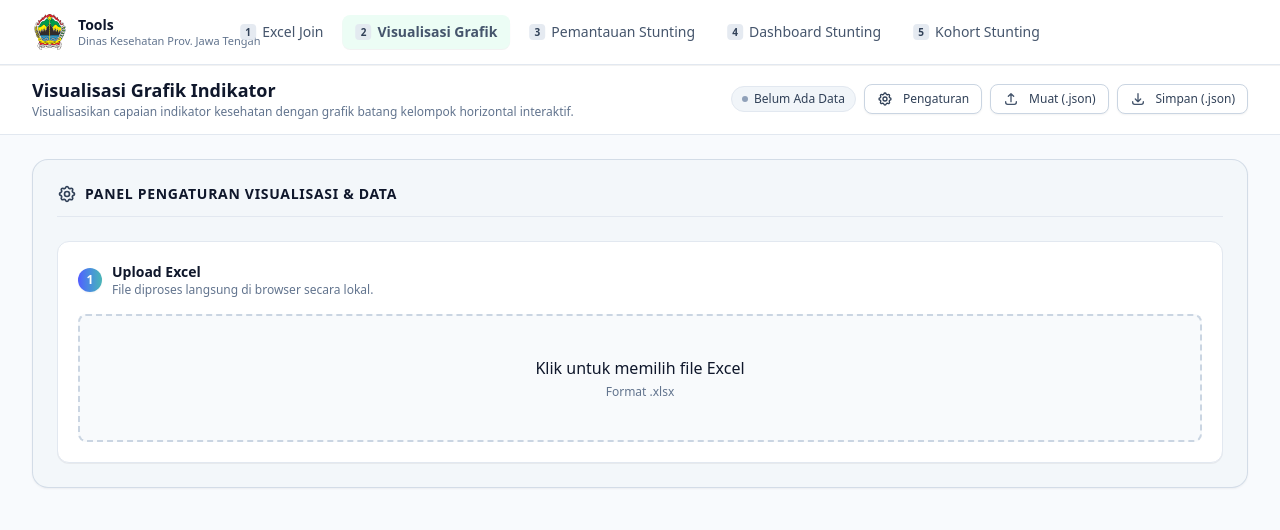
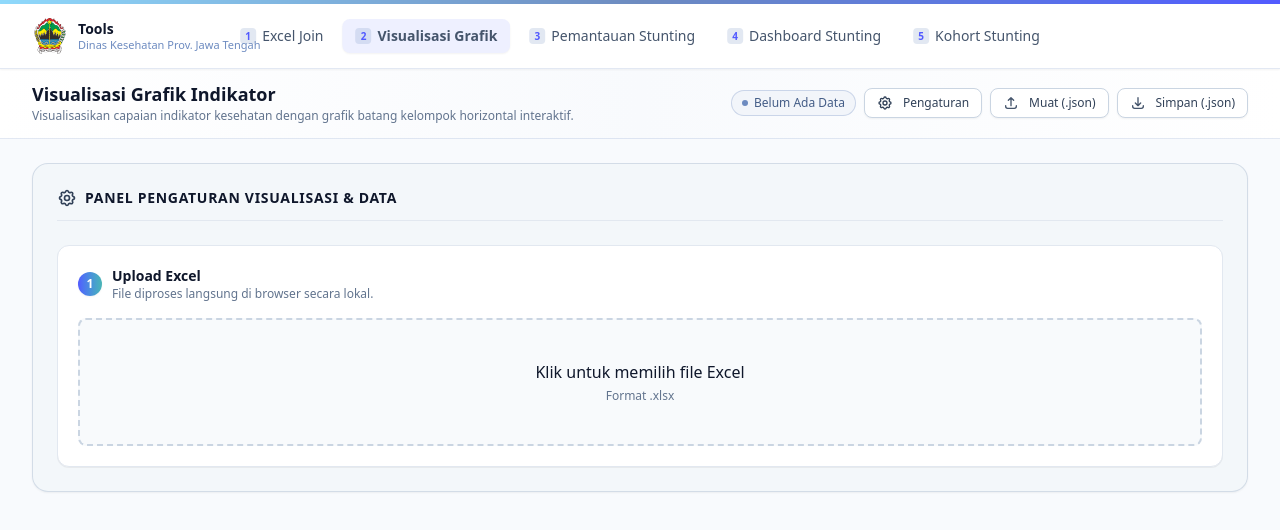
Before and after one commit to pratamabintang/prevalence, an Angular app: page /chart in a window 1280 px wide. Shown: the top 530 px of the page. Built offline with nearby package versions, Linux system fonts and the light colour scheme.

Commit message:
style(ui): update shared UI primitives, navigation, and brand palette
- Refine shared UI components: Badge, Button, Card, Navbar, and PageHeader.
- Add subtle brand typography, gradients, and shadow utilities.
- Add spreadsheet snapshot for joined export testing.

```diff
--- a/src/app/shared/ui/badge/badge.component.ts
+++ b/src/app/shared/ui/badge/badge.component.ts
@@ -24,17 +24,17 @@ export class UiBadgeComponent {
   dotClass = computed(() => {
     switch (this.variant()) {
       case 'emerald':
-        return 'bg-emerald-500';
+        return 'bg-[#4AB5B5]';
       case 'amber':
         return 'bg-amber-500';
       case 'rose':
         return 'bg-rose-500';
       case 'blue':
-        return 'bg-blue-500';
+        return 'bg-[#4AB5B5]';
       case 'purple':
-        return 'bg-purple-500';
+        return 'bg-[#525AFF]';
       default:
-        return 'bg-slate-400';
+        return 'bg-[#6D8BC0]';
     }
   });
 
@@ -46,7 +46,7 @@ export class UiBadgeComponent {
     let variantClass = '';
     switch (this.variant()) {
       case 'emerald':
-        variantClass = 'bg-emerald-50 text-emerald-800 border border-emerald-200';
+        variantClass = 'bg-emerald-50 text-teal-800 border border-[#4AB5B5]/30';
         break;
       case 'amber':
         variantClass = 'bg-amber-50 text-amber-800 border border-amber-200';
@@ -55,16 +55,16 @@ export class UiBadgeComponent {
         variantClass = 'bg-rose-50 text-rose-800 border border-rose-200';
         break;
       case 'blue':
-        variantClass = 'bg-blue-50 text-blue-800 border border-blue-200';
+        variantClass = 'bg-[#F0FAFE] text-[#1E3A8A] border border-[#8FD9FB]/60';
         break;
       case 'purple':
-        variantClass = 'bg-purple-50 text-purple-800 border border-purple-200';
+        variantClass = 'bg-[#EEF0FF] text-[#525AFF] border border-[#525AFF]/30';
         break;
       case 'outline':
-        variantClass = 'bg-transparent text-slate-600 border border-slate-300';
+        variantClass = 'bg-transparent text-slate-600 border border-[#6D8BC0]/40';
         break;
       default:
-        variantClass = 'bg-slate-100 text-slate-700 border border-slate-200';
+        variantClass = 'bg-[#F2F5FA] text-[#445D87] border border-[#6D8BC0]/30';
         break;
     }
 
--- a/src/app/shared/ui/button/button.component.ts
+++ b/src/app/shared/ui/button/button.component.ts
@@ -29,7 +29,7 @@ export class UiButtonComponent {
 
   hostClasses = computed(() => {
     const base =
-      'inline-flex items-center justify-center font-medium rounded-lg transition-colors focus:outline-none focus:ring-2 focus:ring-slate-900 focus:ring-offset-1 disabled:opacity-50 disabled:cursor-not-allowed cursor-pointer select-none';
+      'inline-flex items-center justify-center font-medium rounded-lg transition-all focus:outline-none focus:ring-2 focus:ring-[#525AFF] focus:ring-offset-1 disabled:opacity-50 disabled:cursor-not-allowed cursor-pointer select-none';
 
     // Size variants
     let sizeClass = '';
@@ -52,22 +52,22 @@ export class UiButtonComponent {
     let variantClass = '';
     switch (this.variant()) {
       case 'primary':
-        variantClass = 'bg-slate-900 text-white hover:bg-slate-800 border border-slate-900 shadow-xs';
+        variantClass = 'bg-[#525AFF] text-white hover:bg-[#4348E6] border border-[#525AFF] shadow-xs shadow-[#525AFF]/25';
         break;
       case 'secondary':
-        variantClass = 'bg-white text-slate-700 hover:bg-slate-50 border border-slate-300 shadow-xs';
+        variantClass = 'bg-white text-slate-700 hover:bg-[#F2F5FA] hover:text-[#525AFF] border border-slate-300 hover:border-[#6D8BC0]/50 shadow-xs';
         break;
       case 'outline':
-        variantClass = 'bg-transparent text-slate-700 hover:bg-slate-100 border border-slate-200';
+        variantClass = 'bg-transparent text-slate-700 hover:bg-[#F0FAFE] hover:text-[#525AFF] border border-slate-300 hover:border-[#525AFF]/40';
         break;
       case 'success':
-        variantClass = 'bg-emerald-600 text-white hover:bg-emerald-700 border border-emerald-600 shadow-xs';
+        variantClass = 'bg-[#4AB5B5] text-white hover:bg-[#3DA1A1] border border-[#4AB5B5] shadow-xs shadow-[#4AB5B5]/25';
         break;
       case 'danger':
         variantClass = 'bg-rose-600 text-white hover:bg-rose-700 border border-rose-600 shadow-xs';
         break;
       case 'ghost':
-        variantClass = 'text-slate-600 hover:text-slate-900 hover:bg-slate-100 border border-transparent';
+        variantClass = 'text-slate-600 hover:text-[#525AFF] hover:bg-[#F2F5FA] border border-transparent';
         break;
     }
 
--- a/src/app/shared/ui/card/card.component.ts
+++ b/src/app/shared/ui/card/card.component.ts
@@ -7,7 +7,7 @@ export type CardPadding = 'none' | 'sm' | 'md' | 'lg';
   standalone: true,
   template: `
     @if (title()) {
-      <div class="border-b border-slate-100 px-5 py-3.5 flex flex-wrap items-center justify-between gap-3">
+      <div class="border-b border-[#6D8BC0]/15 bg-gradient-to-r from-white via-[#F8FAFD] to-white px-5 py-3.5 flex flex-wrap items-center justify-between gap-3">
         <div>
           <h3 class="text-sm font-semibold text-slate-900">{{ title() }}</h3>
           @if (subtitle()) {
@@ -34,7 +34,7 @@ export class UiCardComponent {
   bordered = input<boolean>(true);
 
   hostClasses = computed(() => {
-    const border = this.bordered() ? 'border border-slate-200' : '';
+    const border = this.bordered() ? 'border border-[#6D8BC0]/20 hover:border-[#6D8BC0]/35 transition-colors' : '';
     return `block bg-white rounded-xl ${border} shadow-2xs overflow-hidden`;
   });
 
--- a/src/app/shared/ui/page-header/page-header.component.ts
+++ b/src/app/shared/ui/page-header/page-header.component.ts
@@ -1,4 +1,4 @@
-import { Component, computed, input } from '@angular/core';
+import { Component, input } from '@angular/core';
 import { RouterLink } from '@angular/router';
 
 @Component({
@@ -6,14 +6,14 @@ import { RouterLink } from '@angular/router';
   standalone: true,
   imports: [RouterLink],
   template: `
-    <div class="border-b border-slate-200 bg-white" [class.sticky]="sticky()" [class.top-0]="sticky()" [class.z-30]="sticky()">
-      <div class="max-w-7xl mx-auto px-4 sm:px-6 lg:px-8 py-3.5 flex flex-wrap items-center justify-between gap-4">
+    <div class="border-b border-[#6D8BC0]/20 bg-gradient-to-r from-white via-[#F8FAFD] to-white" [class.sticky]="sticky()" [class.top-0]="sticky()" [class.z-30]="sticky()">
+      <div class="max-w-7xl mx-auto px-4 sm:px-6 lg:px-8 py-3.5 flex flex-col md:flex-row md:items-center justify-between gap-3 md:gap-4">
         <!-- BRANDING & BREADCRUMB / TITLE -->
-        <div class="flex items-center gap-3">
+        <div class="flex items-center gap-3 min-w-0">
           @if (backRoute()) {
             <a
               [routerLink]="backRoute()"
-              class="inline-flex items-center justify-center w-8 h-8 rounded-lg text-slate-500 hover:text-slate-800 hover:bg-slate-100 transition-colors border border-slate-200 bg-white shadow-2xs"
+              class="inline-flex items-center justify-center w-8 h-8 rounded-lg text-slate-500 hover:text-[#525AFF] hover:border-[#525AFF]/40 hover:bg-[#EEF0FF] transition-all border border-[#6D8BC0]/25 bg-white shadow-2xs shrink-0"
               [title]="'Kembali ke ' + backLabel()"
             >
               <svg class="w-4 h-4" fill="none" stroke="currentColor" viewBox="0 0 24 24">
@@ -21,19 +21,19 @@ import { RouterLink } from '@angular/router';
               </svg>
             </a>
           }
-          <div>
+          <div class="min-w-0">
             <div class="flex items-center gap-2">
-              <h1 class="text-base sm:text-lg font-bold text-slate-900 leading-tight">
+              <h1 class="text-base sm:text-lg font-bold text-slate-900 leading-tight truncate">
                 {{ title() }}
               </h1>
               @if (badge()) {
-                <span class="rounded bg-slate-100 px-2 py-0.5 text-[11px] font-semibold text-slate-700 border border-slate-200">
+                <span class="rounded-md bg-[#8FD9FB]/25 px-2 py-0.5 text-[11px] font-semibold text-[#1E3A8A] border border-[#8FD9FB]/50 shrink-0">
                   {{ badge() }}
                 </span>
               }
             </div>
             @if (subtitle()) {
-              <p class="text-xs text-slate-500 hidden sm:block mt-0.5">
+              <p class="text-xs text-slate-500 hidden sm:block mt-0.5 truncate">
                 {{ subtitle() }}
               </p>
             }
@@ -41,7 +41,7 @@ import { RouterLink } from '@angular/router';
         </div>
 
         <!-- ACTIONS & TOOLBAR SLOT -->
-        <div class="flex flex-wrap items-center gap-2">
+        <div class="flex items-center gap-2 shrink-0 flex-wrap">
           <ng-content select="[actions]" />
         </div>
       </div>
--- a/src/styles.css
+++ b/src/styles.css
@@ -1,6 +1,67 @@
-/* You can add global styles to this file, and also import other style files */
+@import 'tailwindcss';
 
-@import 'tailwindcss';
+@theme {
+  --color-brand-primary: #525aff;
+  --color-brand-primary-hover: #4348e6;
+  --color-brand-primary-light: #eef0ff;
+  --color-brand-teal: #4ab5b5;
+  --color-brand-teal-hover: #3da1a1;
+  --color-brand-teal-light: #e8f7f7;
+  --color-brand-sky: #8fd9fb;
+  --color-brand-sky-light: #f0fafe;
+  --color-brand-slate: #6d8bc0;
+  --color-brand-slate-light: #f2f5fa;
+  --color-brand-dark: #0f172a;
+}
+
+:root {
+  --color-primary: #525aff;
+  --color-teal: #4ab5b5;
+  --color-sky: #8fd9fb;
+  --color-slate-blue: #6d8bc0;
+}
+
+body {
+  background-color: #f8fafd;
+  color: #1e293b;
+}
+
+::selection {
+  background-color: #8fd9fb;
+  color: #0f172a;
+}
+
+/* Custom modern scrollbar */
+::-webkit-scrollbar {
+  width: 7px;
+  height: 7px;
+}
+
+::-webkit-scrollbar-track {
+  background: #f1f5f9;
+}
+
+::-webkit-scrollbar-thumb {
+  background: #cbd5e1;
+  border-radius: 9999px;
+}
+
+::-webkit-scrollbar-thumb:hover {
+  background: #6d8bc0;
+}
+
+/* Brand gradient utilities */
+.bg-gradient-brand {
+  background: linear-gradient(135deg, #525aff 0%, #6d8bc0 50%, #4ab5b5 100%);
+}
+
+.bg-gradient-brand-subtle {
+  background: linear-gradient(135deg, #eef0ff 0%, #f0fafe 50%, #e8f7f7 100%);
+}
+
+.bg-gradient-sky-teal {
+  background: linear-gradient(135deg, #8fd9fb 0%, #4ab5b5 100%);
+}
 
 @keyframes alertCountdown {
   0% {
```
Also changed, not shown: src/app/shared/ui/navbar/navbar.component.ts (+13 -10 lines), 2 other files (tests, documents, lock files or other folders).
